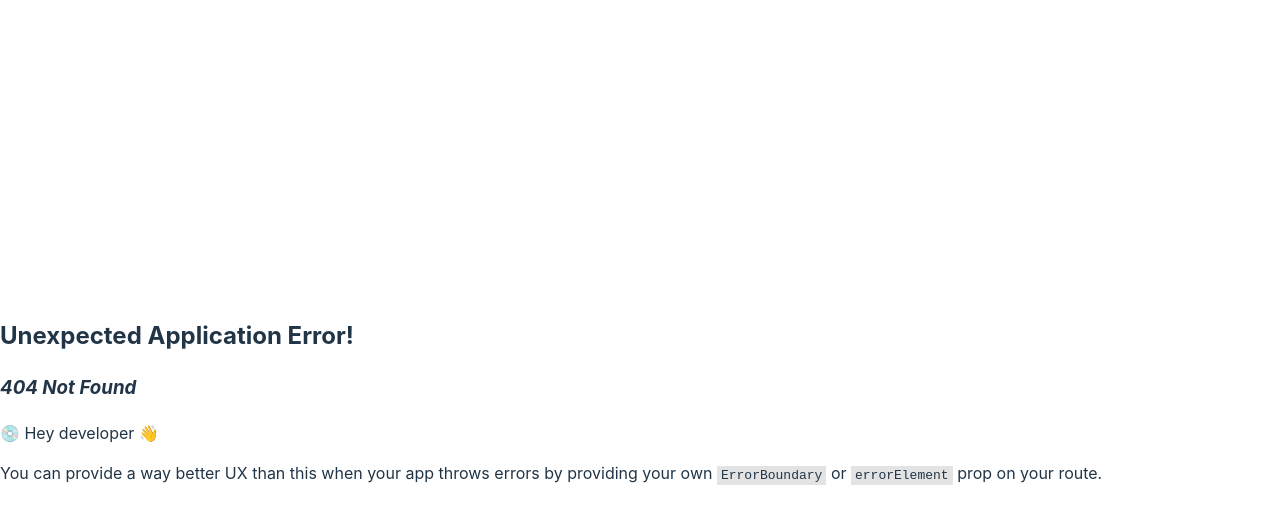
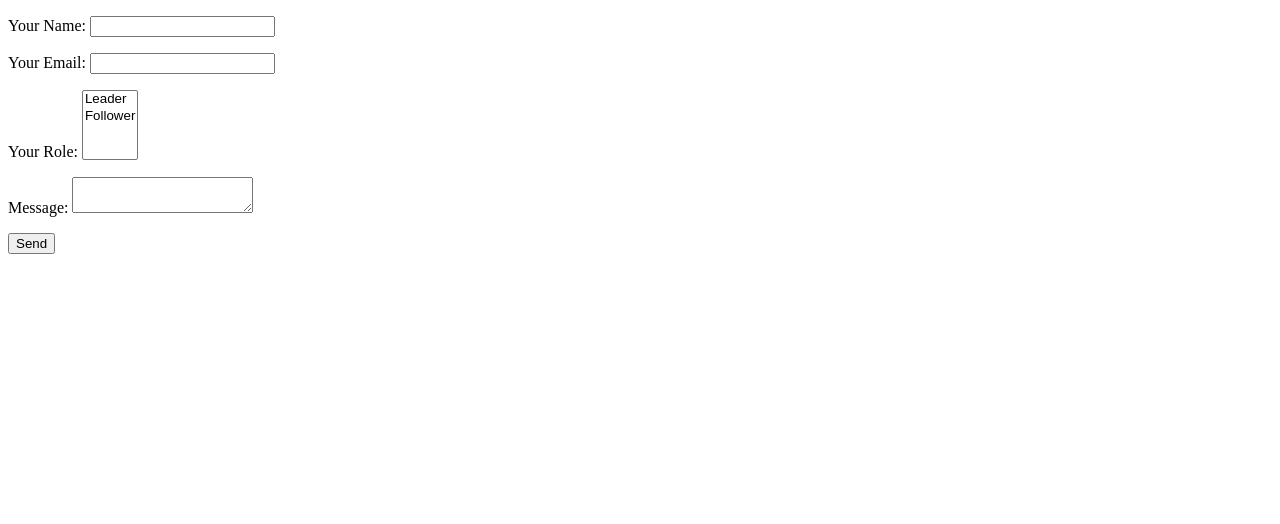
Before and after one commit to Cindysu123/netlifyDemo, a React (Vite) app: page /contact in a window 1280 px wide. Before the commit this address had no page. Shown: the top 524 px of the page. Built offline with nearby package versions, Linux system fonts and the light colour scheme.

Commit message:
Removed Next.js plugin and updated build settings

```diff
--- a/src/App.jsx
+++ b/src/App.jsx
@@ -5,7 +5,7 @@ import Form from "./Form";
 function App() {
   return (
     <div className="App">
-      <Form />
+      This is an app
     </div>
   );
 }
--- /dev/null
+++ b/src/Contact.jsx
@@ -0,0 +1,13 @@
+// src/Contact.jsx
+import React from "react";
+import Form from "./Form";
+
+function Contact() {
+  return (
+    <div className="Contact">
+      <Form />
+    </div>
+  );
+}
+
+export default Contact;
--- a/src/Form.jsx
+++ b/src/Form.jsx
@@ -20,7 +20,7 @@ export default function ContactForm() {
     };
 
     return (
-        <form name="contact" method="POST" data-netlify="true" onSubmit={handleSubmit}>
+        <form name="contact" method="POST" data-netlify="true" onSubmit={handleSubmit} netlify-honeypot="bot-field">
             <input type="hidden" name="form-name" value="contact" />
             <p>
                 <label>Your Name: <input type="text" name="name" /></label>
--- a/src/main.jsx
+++ b/src/main.jsx
@@ -1,11 +1,11 @@
-import { StrictMode } from 'react'
-import { createRoot } from 'react-dom/client'
-import './index.css'
+import React from 'react';
+import ReactDOM from 'react-dom/client';
 import { RouterProvider } from 'react-router-dom';
 import { router } from './Router';
 
-createRoot(document.getElementById('root')).render(
-  <StrictMode>
-    <RouterProvider router={router}/>
-  </StrictMode>,
-)
+const rootElement = document.getElementById('root');
+ReactDOM.createRoot(rootElement).render(
+  <React.StrictMode>
+    <RouterProvider router={router} />
+  </React.StrictMode>
+);
```
Also changed, not shown: src/Router.jsx (+13 -9 lines).
